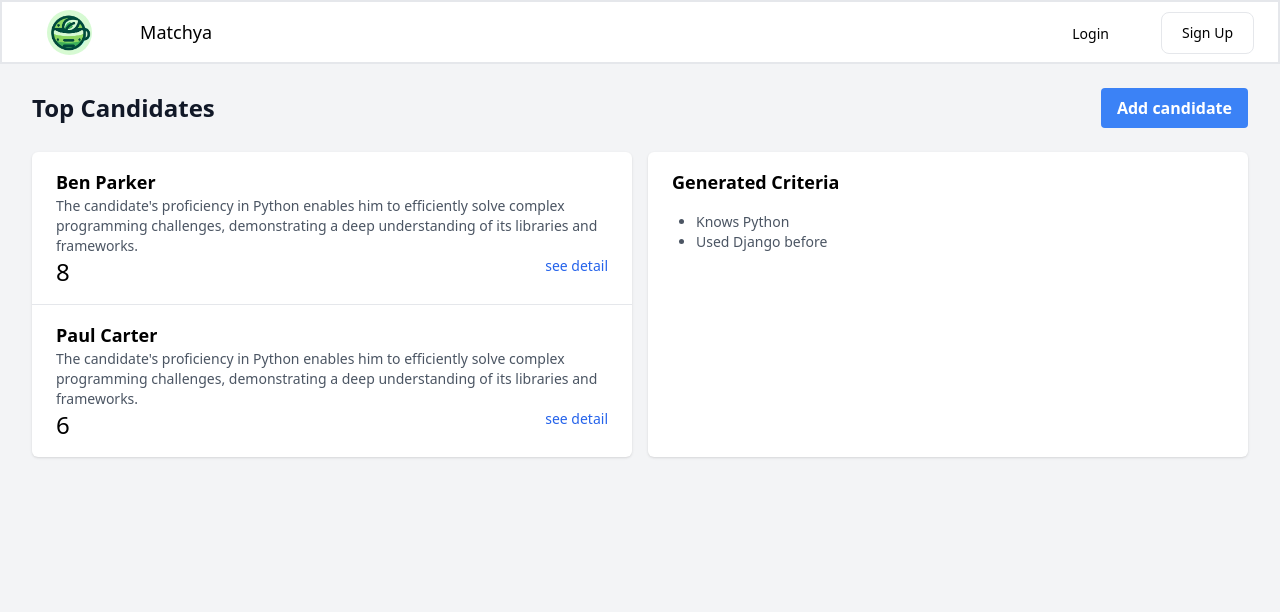
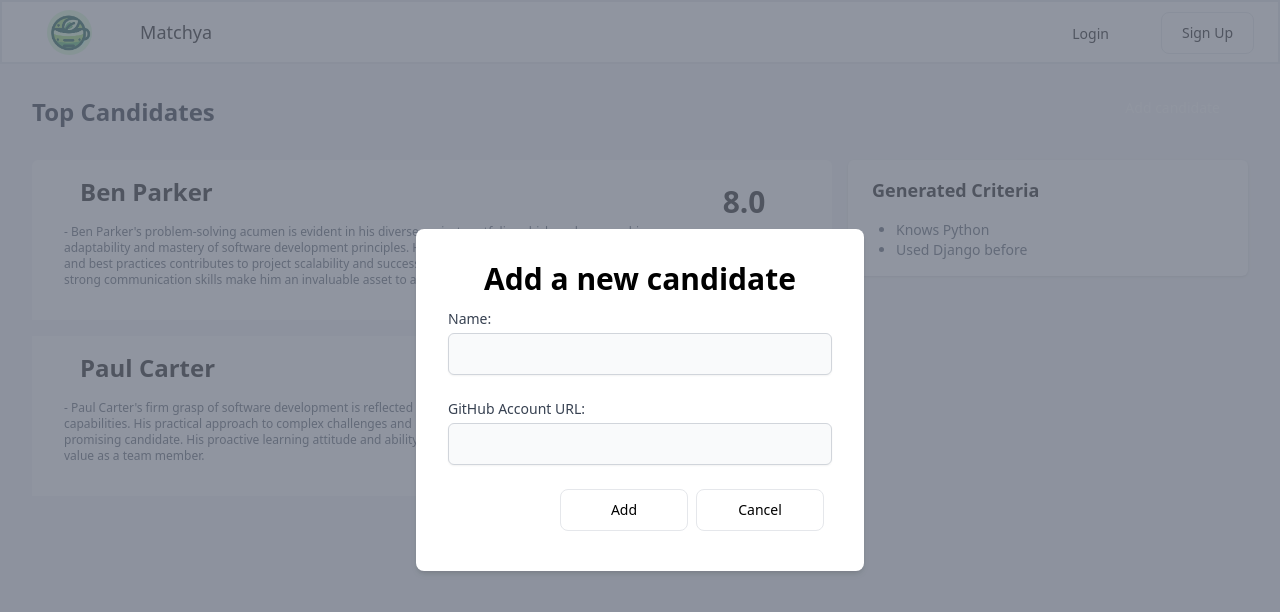
Before and after one commit to matchya/matchya, a React (Vite) app in the folder matchya-web/: page / in a window 1280 px wide. Both pictures are taken after a click on the button "Add candidate". Shown: the top 612 px of the page. Built offline with nearby package versions, Linux system fonts and the light colour scheme.

Commit message:
updated home screen

```diff
--- a/matchya-web/src/components/Button.tsx
+++ b/matchya-web/src/components/Button.tsx
@@ -3,11 +3,16 @@ interface Props {
     color?: string;
     border?: boolean;
     hover?: boolean;
+    outline?: boolean;
     className?: string;
-    onClick?: () => void;
+    onClick?: (e?: React.MouseEvent) => void;
 }
 
-const Button = ({ text, color, border = true, hover = true, className, onClick }: Props) => {
+const Button = ({ text, color, border = true, hover = true, outline = true, className, onClick }: Props) => {
+    if (!outline) {
+        return <DefaultButton text={text} color={color} className={className} onClick={onClick} />
+    }
+
     return (
         <button
             className={
@@ -19,10 +24,28 @@ const Button = ({ text, color, border = true, hover = true, className, onClick }
                 dark:text-${color}-500
                 ${className}`
             }
-            onClick={onClick}>
+            onClick={
+                onClick ? (e) => onClick(e) : () => {}
+            }>
             {text}
         </button>
     );
 }
 
 export default Button;
+
+const DefaultButton = ({ text, color, className, onClick }: Props) => {
+    return (
+        <button
+            className={
+                `focus:outline-none text-white bg-${color}-500
+                hover:bg-${color}-600  font-medium
+                rounded-lg text-sm px-5 py-2.5 me-2 mb-2
+                ${className}`
+            }
+            onClick={onClick}>
+
+            {text}
+        </button>
+    );
+}
--- /dev/null
+++ b/matchya-web/src/components/ScoreCard.tsx
@@ -0,0 +1,45 @@
+import { Score } from "../types"
+import { useState } from "react"
+
+
+const ScoreCard = ({ score } : {score: Score}) => {
+    const [showDetails, setShowDetails] = useState(false)
+
+    const toggleDetail = () => {
+        setShowDetails(!showDetails)
+    }
+
+    const DetailPart = () => {
+        return (
+            <div className="text-xs text-gray-600 m-2">
+                {score.evaluations.map((evaluation, index) => (
+                    <div key={index} className="m-4">
+                        <p className="text-sm ml-4">- {evaluation.criteria}: {evaluation.score} / 10</p>
+                        <p className="text-xs ml-2">{evaluation.reason}</p>
+                    </div>
+                ))}
+            </div>
+        )
+    }
+
+  return (
+    <div className="flex w-full bg-white mb-4">
+        <div className="w-5/6">
+            <div className="text-2xl font-bold mx-12 my-4">{score.name}</div>
+            <p className="text-xs text-gray-600 mx-8 m-2">- {score.details}</p>
+            {showDetails && <DetailPart /> }
+            <button
+                className="text-blue-500 hover:text-blue-900 text-xs float-right mb-2"
+                onClick={toggleDetail}
+            >
+                {!showDetails ? 'see detail' : 'close' }
+            </button>
+        </div>
+        <div className="w-1/6">
+            <div className="text-3xl font-bold m-6">{score.value.toFixed(1)}</div>
+        </div>
+    </div>
+  )
+}
+
+export default ScoreCard
--- /dev/null
+++ b/matchya-web/src/data/index.ts
@@ -0,0 +1,25 @@
+import { Score } from '../types';
+
+export const criteria: string[] = [
+    'Knows Python',
+    'Used Django before'
+];
+
+export const candidates: Score[] = [
+    {
+        name: 'Ben Parker', value: 8.0,
+        details: 'Ben Parker\'s problem-solving acumen is evident in his diverse project portfolio, which underscores his adaptability and mastery of software development principles. His commitment to clean, maintainable code and best practices contributes to project scalability and success. Moreover, his collaborative approach and strong communication skills make him an invaluable asset to any development team.',
+        evaluations: [
+            { criteria: 'Knows Python', score: 9.0, reason: "Ben exhibits a high level of proficiency in Python, with a keen understanding of advanced concepts such as generators, decorators, and context managers." },
+            { criteria: 'Used Django before', score: 7.0, reason: "Ben has practical experience with Django, having developed several web applications. He is familiar with Django ORM, views, and templates, although there's room for deeper expertise in Django REST framework." },
+        ]
+    },
+    {
+        name: 'Paul Carter', value: 6.0,
+        details: 'Paul Carter\'s firm grasp of software development is reflected in his consistent problem-solving capabilities. His practical approach to complex challenges and reliable coding skills mark him as a promising candidate. His proactive learning attitude and ability to adapt to new technologies enhance his value as a team member.',
+        evaluations: [
+            { criteria: 'Knows Python', score: 6.0, reason: 'Paul has a competent grasp of Python, with experience in writing clean and maintainable code. He is comfortable with common Python libraries and frameworks and shows potential for further growth in this language.' },
+            { criteria: 'Used Django before', score: 6.0, reason: 'Paul has hands-on experience with Django, capable of handling typical web development tasks. He understands the framework\'s structure and conventions and can navigate its documentation to implement required functionality.' },
+        ]
+    },
+  ];
--- a/matchya-web/src/screens/Home.tsx
+++ b/matchya-web/src/screens/Home.tsx
@@ -1,51 +1,33 @@
+import Button from "../components/Button";
+import FormInput from "../components/FormInput";
+import ScoreCard from "../components/ScoreCard";
+import { candidates, criteria } from "../data";
+import { useState } from "react";
 
 const Home = () => {
-  // This example assumes you will populate the candidate data and generated criteria
-  // dynamically, but for now they are hardcoded for demonstration.
-  const candidates = [
-    { name: 'Ben Parker', score: 8.0, details: 'The candidate\'s proficiency in Python enables him to efficiently solve complex programming challenges, demonstrating a deep understanding of its libraries and frameworks.' },
-    { name: 'Paul Carter', score: 6.0, details: 'The candidate\'s proficiency in Python enables him to efficiently solve complex programming challenges, demonstrating a deep understanding of its libraries and frameworks.' },
-    // ... more candidates
-  ];
+  const [showModal, setShowModal] = useState(false);
 
-  const generatedCriteria = [
-    'Knows Python',
-    'Used Django before'
-    // ... more criteria
-  ];
+  const showModalHandler = () => {
+    setShowModal(true);
+  }
 
   return (
-    <div className="pt-16 bg-gray-100 min-h-screen"> {/* Padding top for the header */}
+    <div className="pt-16 bg-gray-100 h-screen"> {/* Padding top for the header */}
+      {showModal && <AddCandidateModal close={() => setShowModal(false)} />}
       <div className="max-w-7xl mx-auto px-4 sm:px-6 lg:px-8">
         <div className="flex justify-between items-center py-6">
           <h1 className="text-2xl font-bold text-gray-900">Top Candidates</h1>
-          <button className="bg-blue-500 hover:bg-blue-700 text-white font-bold py-2 px-4 rounded">
-            Add candidate
-          </button>
+          <Button text="Add candidate" color="green" outline={false} onClick={showModalHandler}  />
         </div>
-        <div className="flex flex-col lg:flex-row gap-4">
-          <div className="flex-1 bg-white shadow overflow-hidden sm:rounded-md">
-            <ul className="divide-y divide-gray-200">
-              {candidates.map((candidate, index) => (
-                <li key={index} className="px-6 py-4">
-                  <h3 className="text-lg font-bold">{candidate.name}</h3>
-                  <p className="text-sm text-gray-600">{candidate.details}</p>
-                  {/* Example buttons, add your own interaction */}
-                  <button className="text-blue-600 hover:text-blue-900 text-sm float-right">see detail</button>
-                  <div className="text-2xl">{candidate.score}</div>
-                </li>
-              ))}
-            </ul>
+
+        <div className="h-full flex flex-col lg:flex-row gap-4">
+          <div className="w-2/3 overflow-hidden sm:rounded-md">
+            {candidates.map((candidate, index) => (
+              <ScoreCard key={index} score={candidate} />
+            ))}
           </div>
-          <div className="flex-1 bg-white shadow overflow-hidden sm:rounded-md">
-            <div className="px-6 py-4">
-              <h3 className="text-lg font-bold">Generated Criteria</h3>
-              <ul className="list-disc pl-6 mt-4">
-                {generatedCriteria.map((criterion, index) => (
-                  <li key={index} className="text-sm text-gray-600">{criterion}</li>
-                ))}
-              </ul>
-            </div>
+          <div className="h-full w-1/3 bg-white shadow overflow-hidden sm:rounded-md">
+            <CriteriaBox />
           </div>
         </div>
       </div>
@@ -54,3 +36,62 @@ const Home = () => {
 };
 
 export default Home;
+
+
+const CriteriaBox = () => {
+  return (
+    <div className="px-6 py-4 h-full">
+      <h3 className="text-lg font-bold">Generated Criteria</h3>
+      <ul className="list-disc pl-6 mt-4">
+        {criteria.map((criterion, index) => (
+          <li key={index} className="text-sm text-gray-600">{criterion}</li>
+        ))}
+      </ul>
+    </div>
+  );
+}
+
+
+// Modal
+
+interface ModalProps {
+  close: () => void;
+}
+
+const AddCandidateModal = ({ close }: ModalProps) => {
+  const [name, setName] = useState('');
+  const [githubUrl, setGithubUrl] = useState('');
+
+  const handleAddCandidate = (event?: React.MouseEvent) => {
+    event?.preventDefault();
+    console.log(name, githubUrl);
+    close();
+  }
+
+  const clickOutside = (event: React.MouseEvent<HTMLDivElement, MouseEvent>) => {
+    if ((event.target as HTMLDivElement).id === 'outside') {
+      close();
+    }
+  }
+
+  return (
+    <div className="fixed inset-0 bg-gray-500 bg-opacity-75 flex justify-center items-center"
+      id="outside"
+      onClick={clickOutside}
+    >
+      <div className="p-8 bg-white shadow-md rounded-lg w-full max-w-md">
+        <h1 className="text-3xl font-bold text-center">
+          Add a new candidate
+        </h1>
+        <div className="space-y-6">
+          <FormInput label="Name" id="name" type="text" className="my-3" value={name} onChange={(e) => setName(e.target.value)} />
+          <FormInput label="GitHub Account URL" id="github_url" type="url" className="my-3" value={githubUrl} onChange={(e) => setGithubUrl(e.target.value)} />
+          <div className="flex justify-end w-full">
+            <Button text="Add" color="green" className="w-1/3" onClick={handleAddCandidate} />
+            <Button text="Cancel" color="red" className="w-1/3" onClick={close} />
+          </div>
+        </div>
+      </div>
+    </div>
+  );
+}
--- /dev/null
+++ b/matchya-web/src/types/index.ts
@@ -0,0 +1,16 @@
+
+
+export interface Score {
+    // id: string;
+    name: string;
+    value: number;
+    details: string;
+    evaluations: Evaluation[];
+}
+
+export interface Evaluation {
+    // id: string;
+    criteria: string;
+    score: number;
+    reason: string;
+}
```
